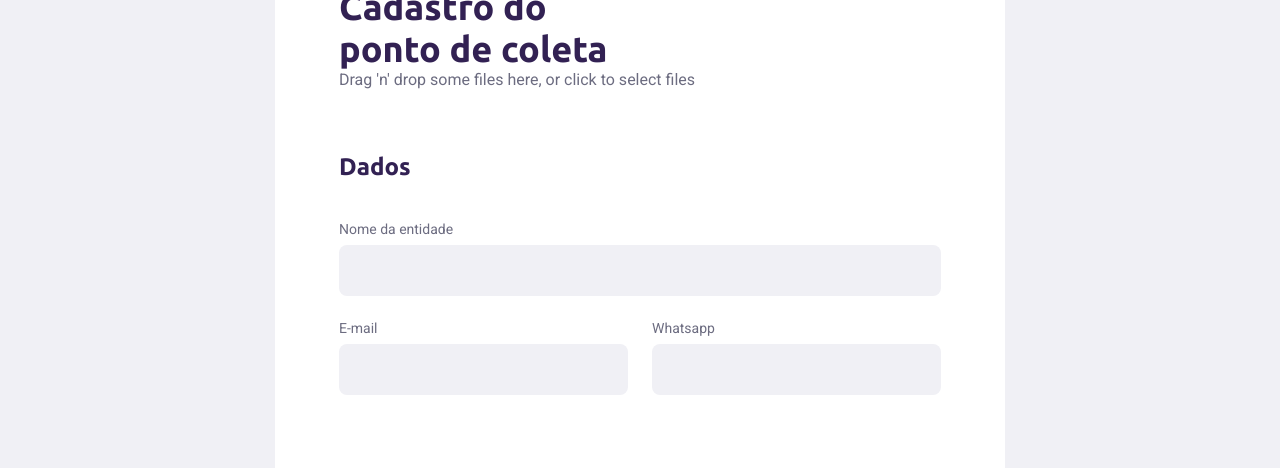
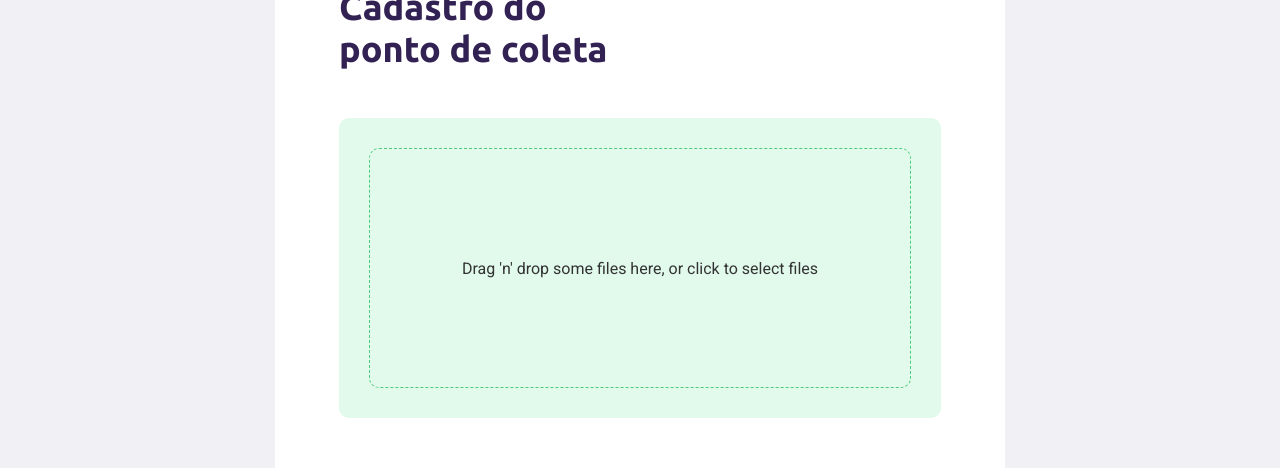
Before and after one commit to RenatoFa/Next-Level-Ecoleta-, a React (Create React App) app in the folder web/: page /create-point in a window 1280 px wide. Shown: the part 250-718 px from the top of the page. Built offline with nearby package versions, Linux system fonts and the light colour scheme; no server answers; grey boxes are pictures that could not be loaded.

Commit message:
importação do styles no dropzone

```diff
--- a/web/src/components/Dropzone/index.tsx
+++ b/web/src/components/Dropzone/index.tsx
@@ -1,5 +1,6 @@
 import React, { useCallback } from 'react'
 import { useDropzone } from 'react-dropzone'
+import './styles.css';
 
 const Dropzone = () => {
     const onDrop = useCallback(acceptedFiles => {
@@ -8,7 +9,7 @@ const Dropzone = () => {
     const { getRootProps, getInputProps, isDragActive } = useDropzone({ onDrop })
 
     return (
-        <div {...getRootProps()}>
+        <div className="dropzone" {...getRootProps()}>
             <input {...getInputProps()} />
             {
                 isDragActive ?
```
